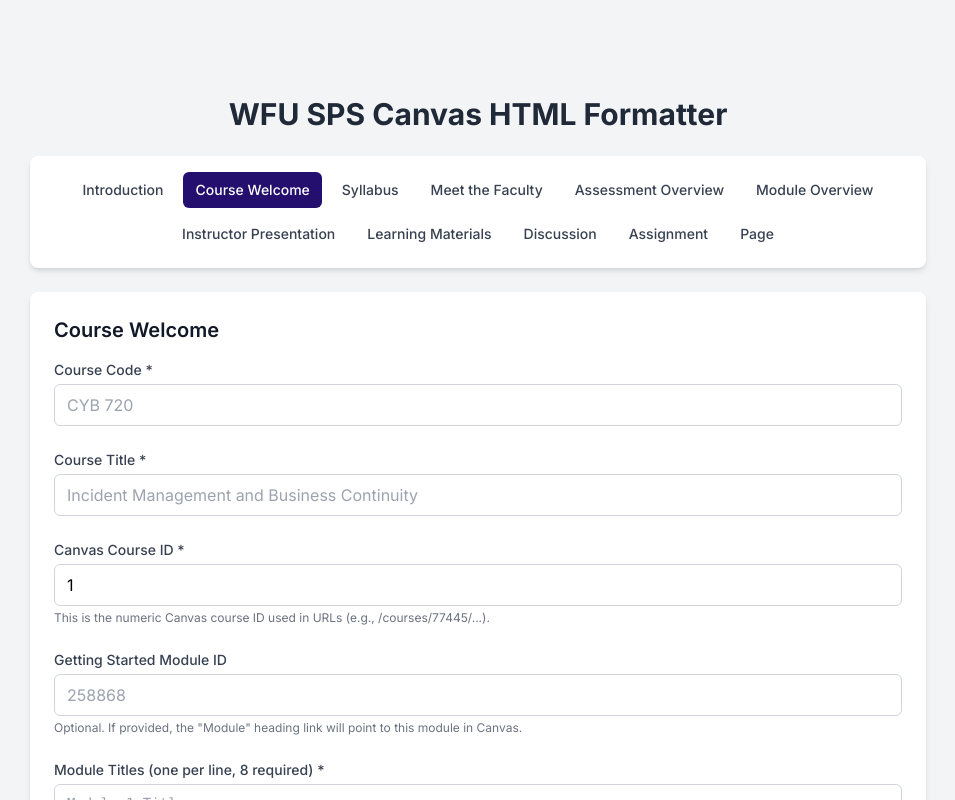
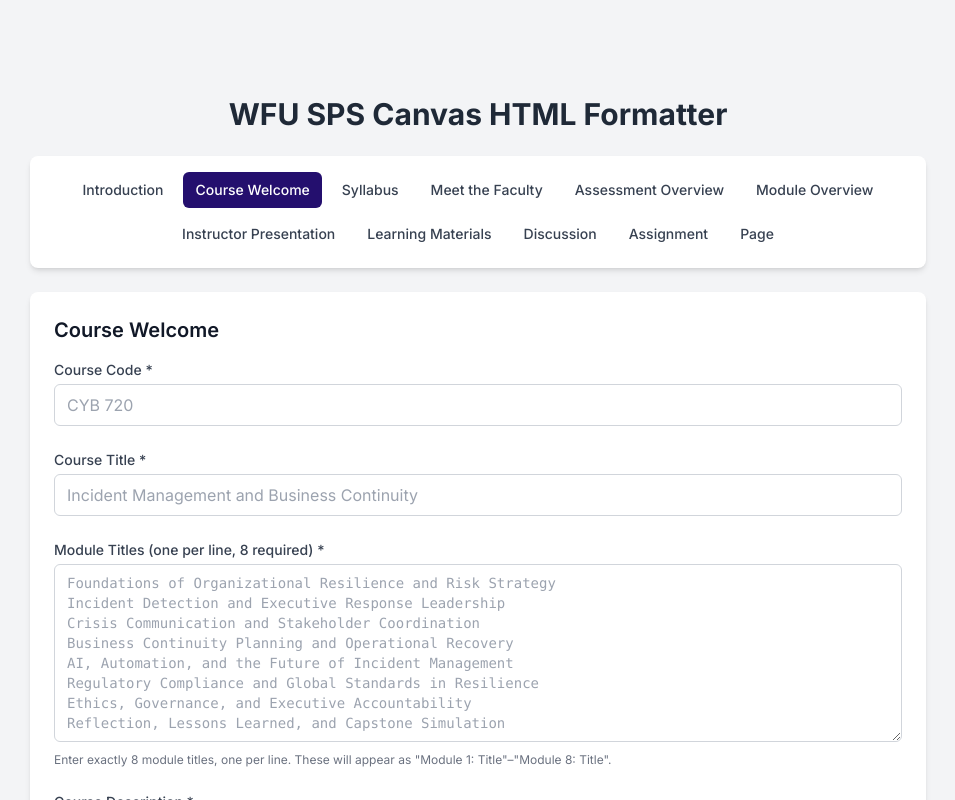
Before and after one commit to dm-kaplan/canvas-formatter, a Next.js app: page / in a window 1280 px wide. Both pictures are taken after a click on the button "Course Welcome". Shown: the top 800 px of the page, without its empty margins (162-1117 px from the left). Built offline with nearby package versions, Linux system fonts and the light colour scheme.

Commit message:
Update and fix CourseWelcomeForm.tsx

```diff
--- a/components/forms/CourseWelcomeForm.tsx
+++ b/components/forms/CourseWelcomeForm.tsx
@@ -1,6 +1,10 @@
 "use client";
 import React, { useState, useRef, FormEvent } from "react";
-import { formatContent, type TemplateType, type TemplateContext } from "@/lib/formatters";
+import {
+  formatContent,
+  type TemplateType,
+  type TemplateContext,
+} from "@/lib/formatters";
 
 export interface CourseWelcomeFormData {
   title: string;
@@ -17,7 +21,7 @@
   position: number;
 }
 
-// Kept to satisfy props from page.tsx, but we handle everything locally in the form.
+// Kept for consistency with page.tsx props, though we only really use isLoading/baseUrl.
 interface CourseWelcomeFormProps {
   isLoading?: boolean;
   baseUrl?: string;
@@ -30,10 +34,6 @@
 export default function CourseWelcomeForm({
   isLoading: isAppLoading = false,
   baseUrl = "",
-  courseId = "",
-  modules = [],
-  isLoadingModules = false,
-  onRefreshModules,
 }: CourseWelcomeFormProps) {
   const rawContentRef = useRef<HTMLTextAreaElement | null>(null);
 
@@ -48,15 +48,6 @@
 
   // Module titles (one per line, 8 lines)
   const [moduleTitlesText, setModuleTitlesText] = useState("");
-
-  // NEW: course ID local state (so user can set the Canvas course ID explicitly)
-  const [localCourseId, setLocalCourseId] = useState(courseId || "");
-
-  // NEW: "Getting Started" module ID for the main "Module" link
-  const [gettingStartedModuleId, setGettingStartedModuleId] = useState("");
-
-  // NEW: module page IDs (one per line, 8 lines, aligned with module titles)
-  const [moduleIdsText, setModuleIdsText] = useState("");
 
   // Modal state for generated HTML
   const [generatedHtml, setGeneratedHtml] = useState("");
@@ -101,27 +92,18 @@
   const handleSubmit = (e: FormEvent) => {
     e.preventDefault();
 
-    // Build arrays from multi-line inputs
+    // Build array from multi-line module titles
     const moduleTitles = moduleTitlesText
       .split("\n")
       .map((t) => t.trim())
       .filter(Boolean);
 
-    const modulePageIds = moduleIdsText
-      .split("\n")
-      .map((t) => t.trim())
-      .filter(Boolean);
-
-    // Build context for the formatter
     const context: TemplateContext = {
       ...formData,
       rawContent: sanitizePlain(formData.rawContent),
       title: "Course Welcome",
       moduleTitles,
       baseUrl,
-      courseId: localCourseId || courseId, // prefer user input, fallback to prop
-      gettingStartedModuleId,
-      modulePageIds,
     };
 
     const finalHtml = formatContent(
@@ -186,53 +168,6 @@
             />
           </div>
 
-          {/* NEW: Course ID */}
-          <div>
-            <label
-              htmlFor="courseIdInput"
-              className="block text-sm font-medium text-gray-700 mb-1"
-            >
-              Canvas Course ID *
-            </label>
-            <input
-              id="courseIdInput"
-              type="text"
-              value={localCourseId}
-              onChange={(e) => setLocalCourseId(e.target.value.trim())}
-              required
-              className="w-full px-3 py-2 border border-gray-300 rounded-md focus:outline-none focus:ring-2 focus:ring-canvas-blue"
-              placeholder="77445"
-            />
-            <p className="text-xs text-gray-500 mt-1">
-              This is the numeric Canvas course ID used in URLs (e.g.,
-              /courses/77445/...).
-            </p>
-          </div>
-
-          {/* NEW: Getting Started Module ID */}
-          <div>
-            <label
-              htmlFor="gettingStartedModuleId"
-              className="block text-sm font-medium text-gray-700 mb-1"
-            >
-              Getting Started Module ID
-            </label>
-            <input
-              id="gettingStartedModuleId"
-              type="text"
-              value={gettingStartedModuleId}
-              onChange={(e) =>
-                setGettingStartedModuleId(e.target.value.trim())
-              }
-              className="w-full px-3 py-2 border border-gray-300 rounded-md focus:outline-none focus:ring-2 focus:ring-canvas-blue"
-              placeholder="258868"
-            />
-            <p className="text-xs text-gray-500 mt-1">
-              Optional. If provided, the &quot;Module&quot; heading link will
-              point to this module in Canvas.
-            </p>
-          </div>
-
           {/* Module titles */}
           <div>
             <label
@@ -249,37 +184,12 @@
               required
               className="w-full px-3 py-2 border border-gray-300 rounded-md font-mono text-sm focus:outline-none focus:ring-2 focus:ring-canvas-blue"
               placeholder={
-                "Module 1 Title\nModule 2 Title\nModule 3 Title\nModule 4 Title\nModule 5 Title\nModule 6 Title\nModule 7 Title\nModule 8 Title"
+                "Foundations of Organizational Resilience and Risk Strategy\nIncident Detection and Executive Response Leadership\nCrisis Communication and Stakeholder Coordination\nBusiness Continuity Planning and Operational Recovery\nAI, Automation, and the Future of Incident Management\nRegulatory Compliance and Global Standards in Resilience\nEthics, Governance, and Executive Accountability\nReflection, Lessons Learned, and Capstone Simulation"
               }
             />
             <p className="text-xs text-gray-500 mt-1">
               Enter exactly 8 module titles, one per line. These will appear as
-              &quot;Module 1: Title&quot;–&quot;Module 8: Title&quot; links.
-            </p>
-          </div>
-
-          {/* NEW: Module page IDs */}
-          <div>
-            <label
-              htmlFor="moduleIdsText"
-              className="block text-sm font-medium text-gray-700 mb-1"
-            >
-              Module IDs (one per line, matching titles, 8 required) *
-            </label>
-            <textarea
-              id="moduleIdsText"
-              value={moduleIdsText}
-              onChange={(e) => setModuleIdsText(e.target.value)}
-              rows={8}
-              required
-              className="w-full px-3 py-2 border border-gray-300 rounded-md font-mono text-sm focus:outline-none focus:ring-2 focus:ring-canvas-blue"
-              placeholder={
-                "258871\n258872\n258873\n258874\n258875\n258876\n258877\n258878"
-              }
-            />
-            <p className="text-xs text-gray-500 mt-1">
-              Enter the Canvas module IDs that correspond to each module title
-              (one per line, same order).
+              &quot;Module 1: Title&quot;–&quot;Module 8: Title&quot;.
             </p>
           </div>
 
```
